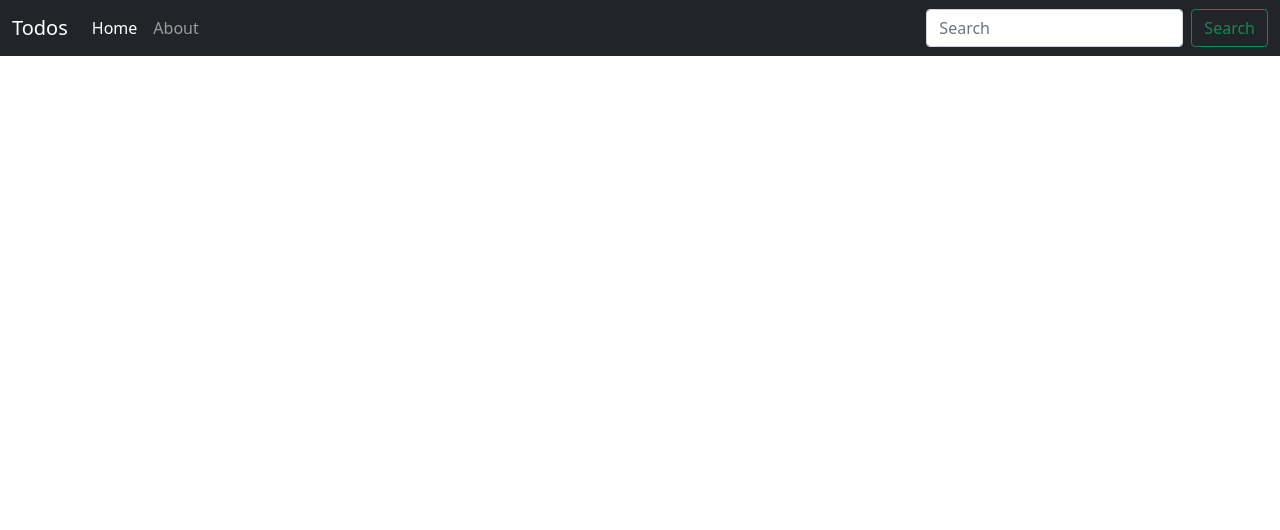
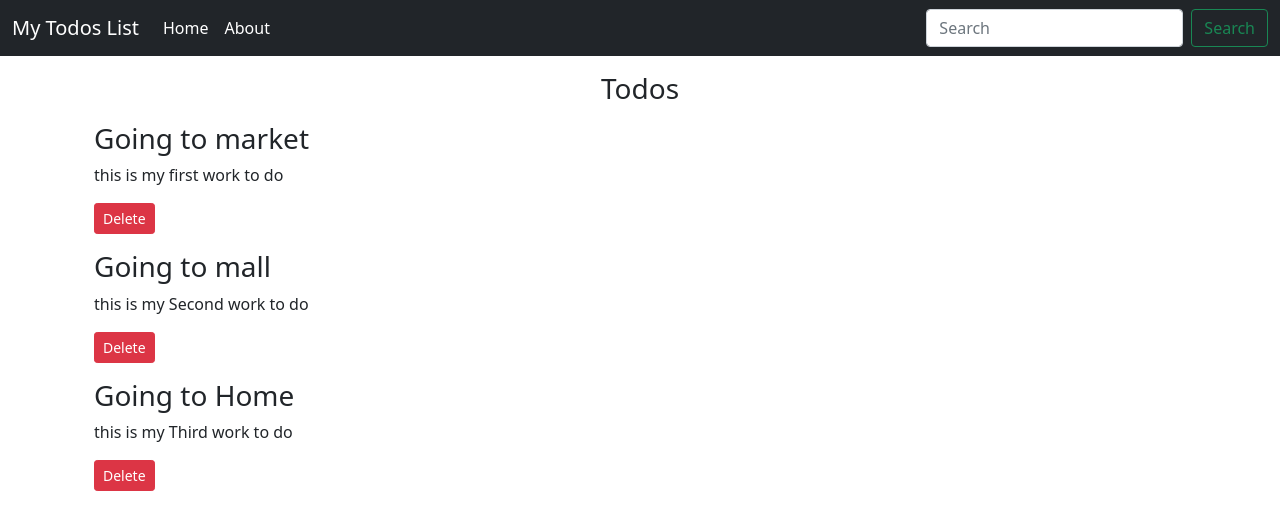
Before and after one commit to skandsisodia87/Todos-List-ReactJs, a React (Create React App) app: page / in a window 1280 px wide. Shown: the top 530 px of the page. Built offline with nearby package versions, Linux system fonts and the light colour scheme.

Commit message:
Modefying Components and adding some function

```diff
--- a/package.json
+++ b/package.json
@@ -8,6 +8,7 @@
     "@testing-library/user-event": "^13.5.0",
     "react": "^18.2.0",
     "react-dom": "^18.2.0",
+    "react-router-dom": "^6.4.3",
     "react-scripts": "5.0.1",
     "web-vitals": "^2.1.4"
   },
--- a/src/App.js
+++ b/src/App.js
@@ -1,9 +1,34 @@
+import { useState } from "react";
 import Header from "./component/Header";
+import Todos from "./component/Todos";
 
 function App() {
+  const onDelete = (item)=>{
+    setTodos(todos.filter((e)=>{
+      return e!==item
+    }))
+  }
+  const[todos,setTodos]=useState([
+    {
+      sno:1,
+      title:"Going to market",
+      desc:"this is my first work to do"
+    },
+    {
+      sno:2,
+      title:"Going to mall",
+      desc:"this is my Second work to do"
+    },
+    {
+      sno:3,
+      title:"Going to Home",
+      desc:"this is my Third work to do"
+    }
+  ]);
   return (
     <div>
-      <Header/>
+      <Header title="My Todos List" />
+      <Todos todos={todos} onDelete={onDelete}/>
     </div>
   );
 }
--- a/src/component/Header.js
+++ b/src/component/Header.js
@@ -1,10 +1,12 @@
 import React from 'react'
+import PropTypes from 'prop-types'
 
-export default function Header() {
+
+export default function Header(props) {
     return (
         <nav className="navbar navbar-expand-lg navbar-dark bg-dark">
             <div className="container-fluid">
-                <a className="navbar-brand" href="/">Todos</a>
+                <a className="navbar-brand" href="/">{props.title}</a>
                 <button className="navbar-toggler" type="button" data-bs-toggle="collapse" data-bs-target="#navbarSupportedContent" aria-controls="navbarSupportedContent" aria-expanded="false" aria-label="Toggle navigation">
                     <span className="navbar-toggler-icon"></span>
                 </button>
@@ -14,7 +16,7 @@ export default function Header() {
                             <a className="nav-link active" aria-current="page" href="#">Home</a>
                         </li>
                         <li className="nav-item">
-                            <a className="nav-link" href="#">About</a>
+                            <a className="nav-link active" href="#">About</a>
                         </li>
                     </ul>
                     <form className="d-flex">
@@ -26,3 +28,7 @@ export default function Header() {
         </nav>
     )
 }
+
+Header.propTypes={
+    title: PropTypes.string.isRequired
+}
--- /dev/null
+++ b/src/component/TodoItems.js
@@ -0,0 +1,11 @@
+import React from 'react'
+
+export default function TodoItems({item,onDelete}) {
+  return (
+    <div className='container my-3'>
+      <h3>{item.title}</h3>
+      <p>{item.desc}</p>
+      <button className="btn btn-sm btn-danger" onClick={()=>{onDelete(item)}}>Delete</button>
+    </div>
+  )
+}
--- a/src/component/Todos.js
+++ b/src/component/Todos.js
@@ -1,9 +1,14 @@
 import React from 'react'
+import TodoItems from "./TodoItems"
 
-export default function Todos() {
-  return (
-    <div>
-
-    </div>
-  )
+export default function Todos(props) {
+    return (
+        <div className='container'>
+            <h3 className='text-center my-3'>Todos</h3>
+            {props.todos.length!==0?
+            props.todos.map((todo)=>{
+                return <TodoItems item={todo} key={todo.sno} onDelete={props.onDelete}/>
+            }):"Naathing Todo"}
+        </div>
+    )
 }
```
Also changed, not shown: src/component/Todo.js (deleted, +0 -9 lines), 1 other file (tests, documents, lock files or other folders).
